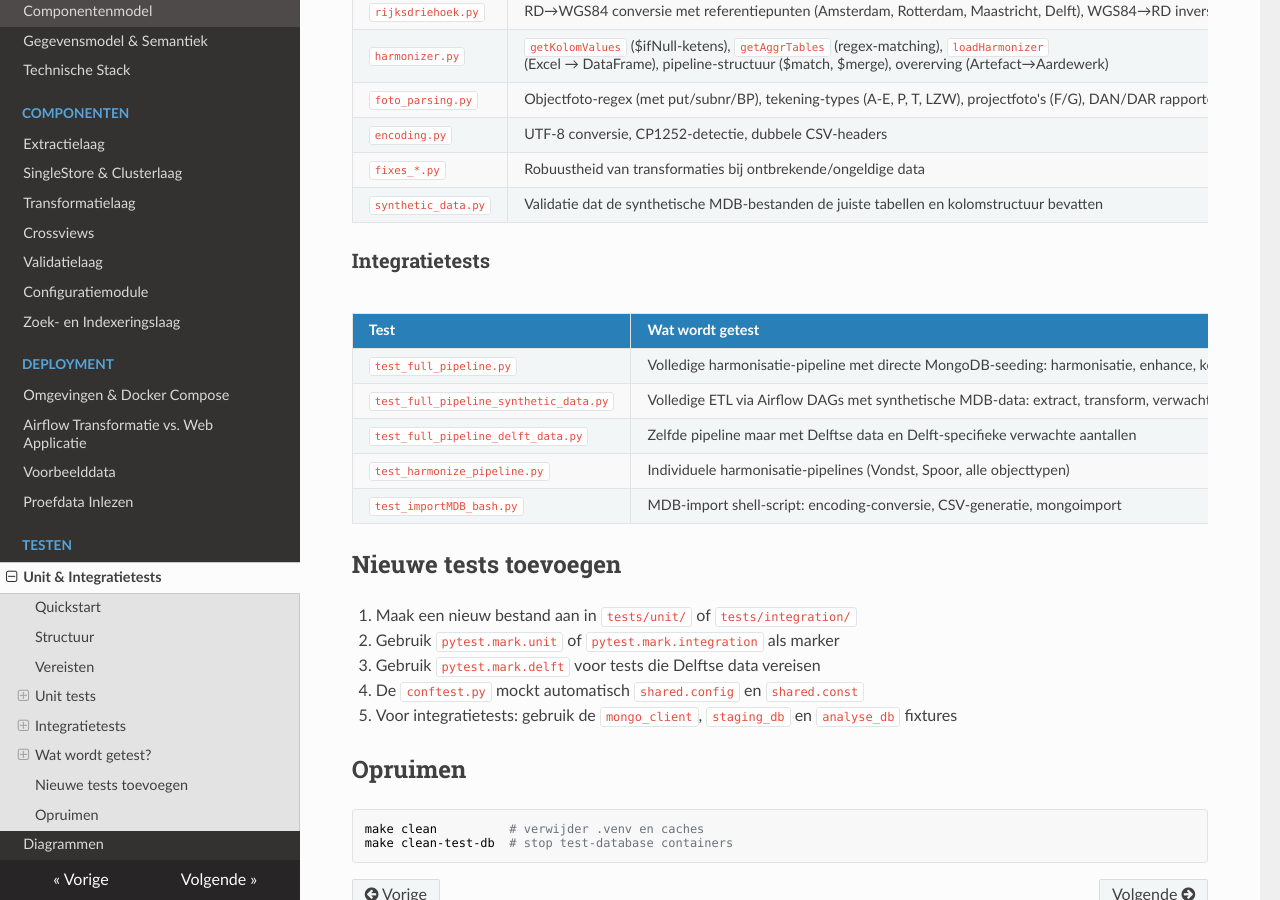
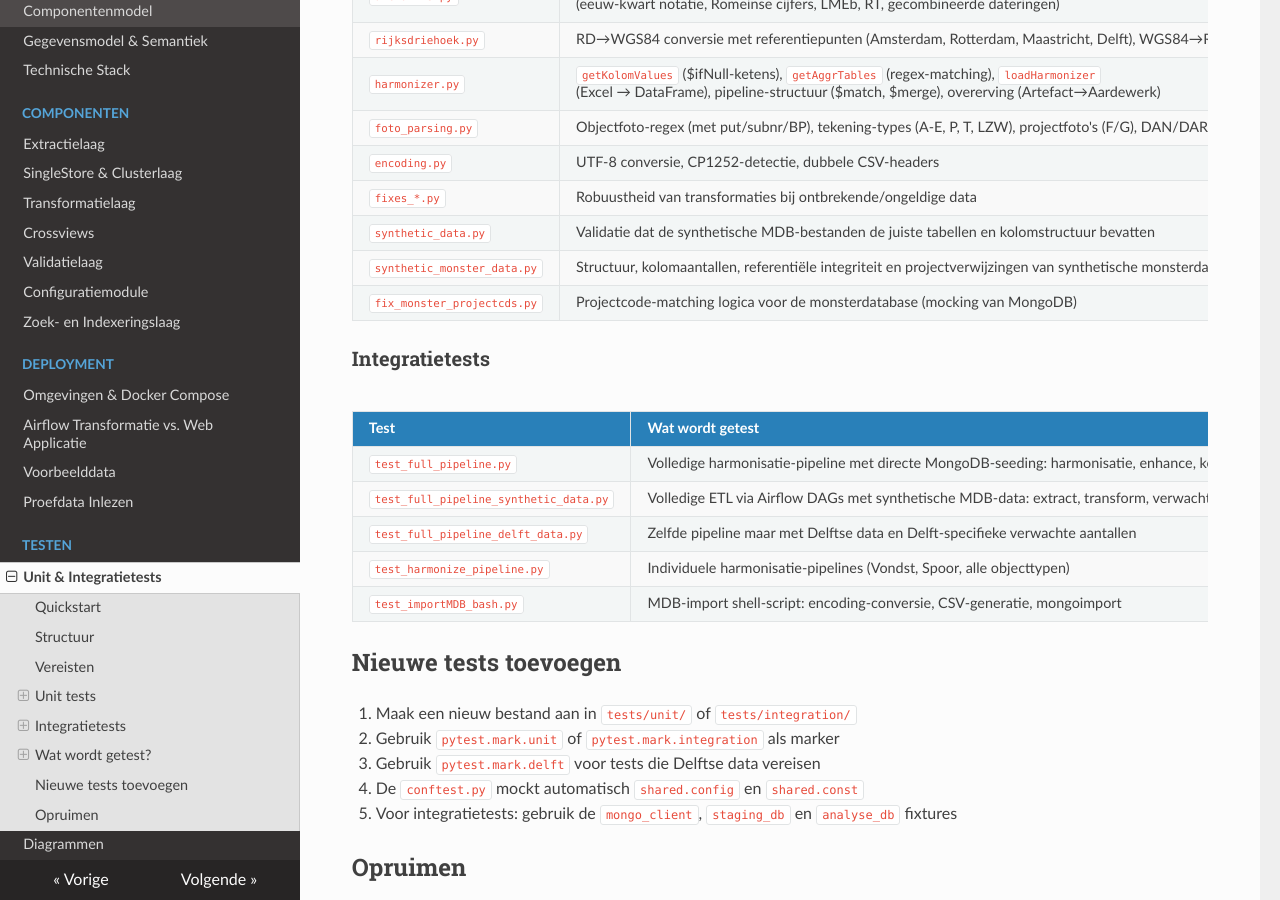
Before and after one commit to brienen/wasstraat_archeologische_data, an MkDocs documentation site: the page built from docs/testen.md, in a window 1280 px wide and 900 px high, scrolled down 2538 px. Built offline with MkDocs 1.6.1, drawn with Linux system fonts in a browser that asks for light colours; nearby versions of some CDN libraries; some of the changed text lies outside the part shown.

Commit message:
Fix Documentation

```diff
--- a/docs/testen.md
+++ b/docs/testen.md
@@ -36,7 +36,9 @@
 │   ├── test_fix_7_kolomselectie.py           # Kolomselectie robuustheid
 │   ├── test_fix_8_dropna.py                  # dropna() edge cases
 │   ├── test_importMDB_bash.py                # Bash import-functietests
-│   └── test_synthetic_data.py                # Validatie synthetische voorbeelddata
+│   ├── test_synthetic_data.py                # Validatie synthetische voorbeelddata
+│   ├── test_synthetic_monster_data.py        # Validatie synthetische monsterdata
+│   └── test_fix_monster_projectcds.py        # Projectcode-matching voor monsters
 └── integration/
     ├── test_full_pipeline.py                 # Pipeline met directe MongoDB-seeding
     ├── test_full_pipeline_synthetic_data.py   # Volledige pipeline via Airflow (synthetische data)
@@ -126,13 +128,15 @@
 | `encoding.py` | UTF-8 conversie, CP1252-detectie, dubbele CSV-headers |
 | `fixes_*.py` | Robuustheid van transformaties bij ontbrekende/ongeldige data |
 | `synthetic_data.py` | Validatie dat de synthetische MDB-bestanden de juiste tabellen en kolomstructuur bevatten |
+| `synthetic_monster_data.py` | Structuur, kolomaantallen, referentiële integriteit en projectverwijzingen van synthetische monsterdata |
+| `fix_monster_projectcds.py` | Projectcode-matching logica voor de monsterdatabase (mocking van MongoDB) |
 
 ### Integratietests
 
 | Test | Wat wordt getest |
 |------|-----------------|
 | `test_full_pipeline.py` | Volledige harmonisatie-pipeline met directe MongoDB-seeding: harmonisatie, enhance, keys, move & merge, references |
-| `test_full_pipeline_synthetic_data.py` | Volledige ETL via Airflow DAGs met synthetische MDB-data: extract, transform, verwachte aantallen per soort |
+| `test_full_pipeline_synthetic_data.py` | Volledige ETL via Airflow DAGs met synthetische MDB-data: extract, transform, verwachte aantallen per soort (inclusief monsters, botanische/schelpdeterminaties en referentietabellen) |
 | `test_full_pipeline_delft_data.py` | Zelfde pipeline maar met Delftse data en Delft-specifieke verwachte aantallen |
 | `test_harmonize_pipeline.py` | Individuele harmonisatie-pipelines (Vondst, Spoor, alle objecttypen) |
 | `test_importMDB_bash.py` | MDB-import shell-script: encoding-conversie, CSV-generatie, mongoimport |
```
Also changed, not shown: data/synthetic/README.md (+4 -0 lines), docs/deployment/voorbeelddata.md (+5 -1 lines).
